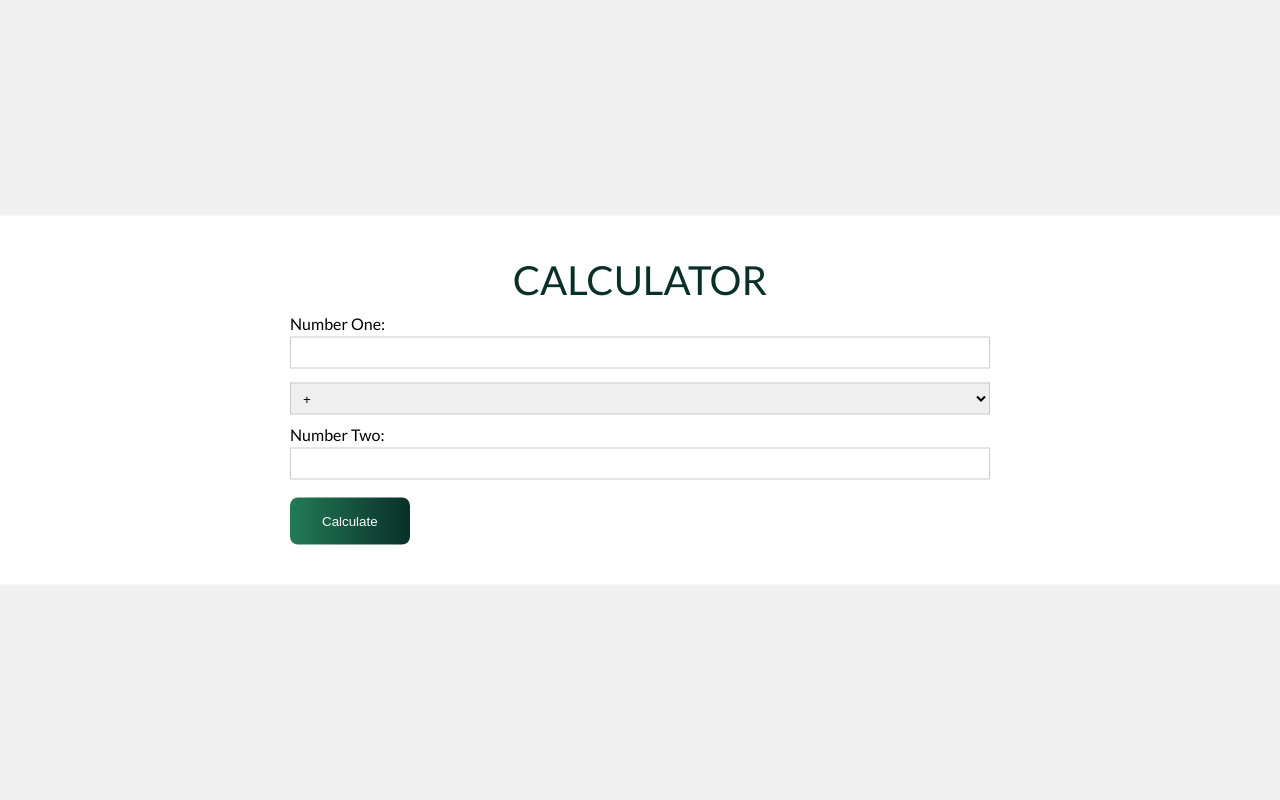
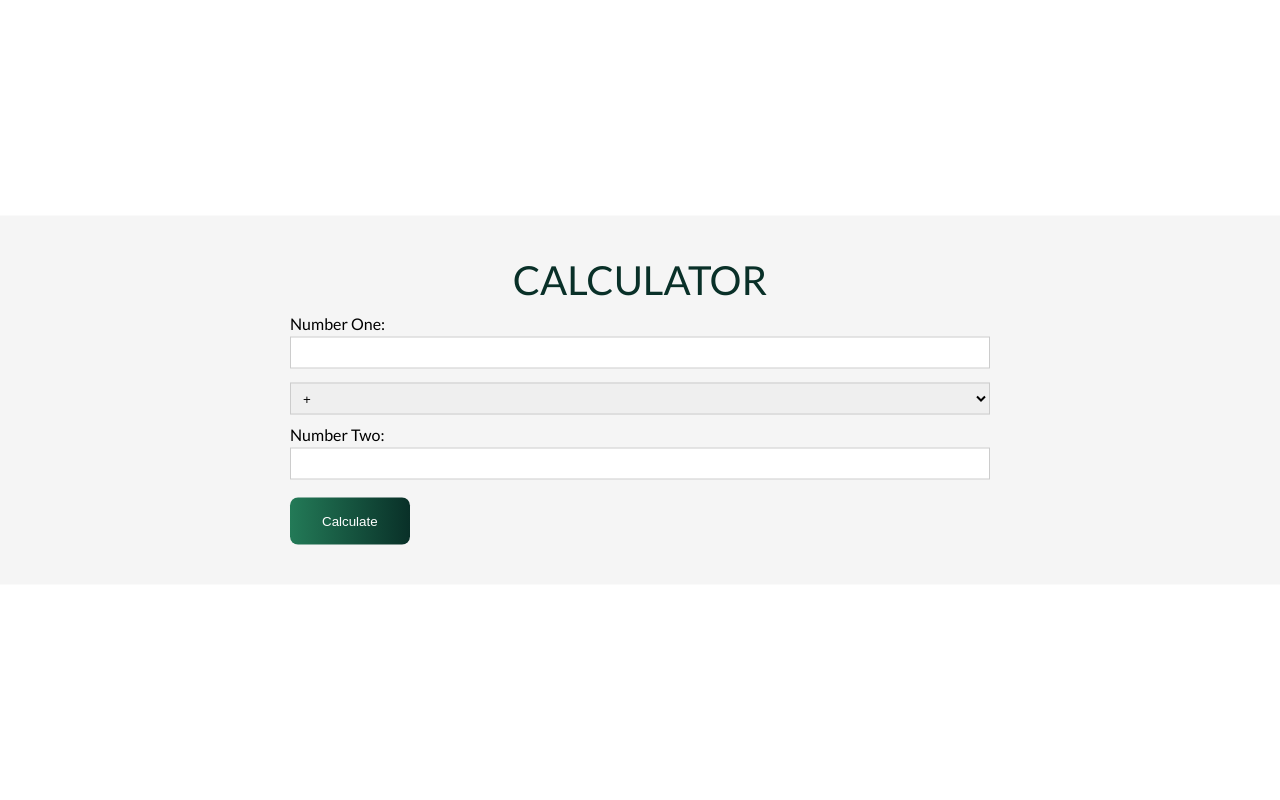
Before and after one commit to bortolettojoaog/typescript, a PHP site: page / in a window 1280 px wide. Run offline with PHP 8.4, Linux system fonts and the light colour scheme.

Commit message:
:package: v1.0

```diff
--- a/css/style.css
+++ b/css/style.css
@@ -13,12 +13,6 @@ html, body {
 html {
     font-size: 16px;
     font-family: 'Lato', serif;
-    list-style-type: none;
-    text-decoration: none;
-}
-
-body {
-    background-color: rgb(240, 240, 240);
 }
 
 section.main {
@@ -33,7 +27,7 @@ section.main {
     max-width: 1280px;
     padding: 0 2%;
     margin: 0 auto;
-    background-color: white;
+    background-color: rgb(245, 245, 245);
     padding: 40px 0;
 }
 
```
